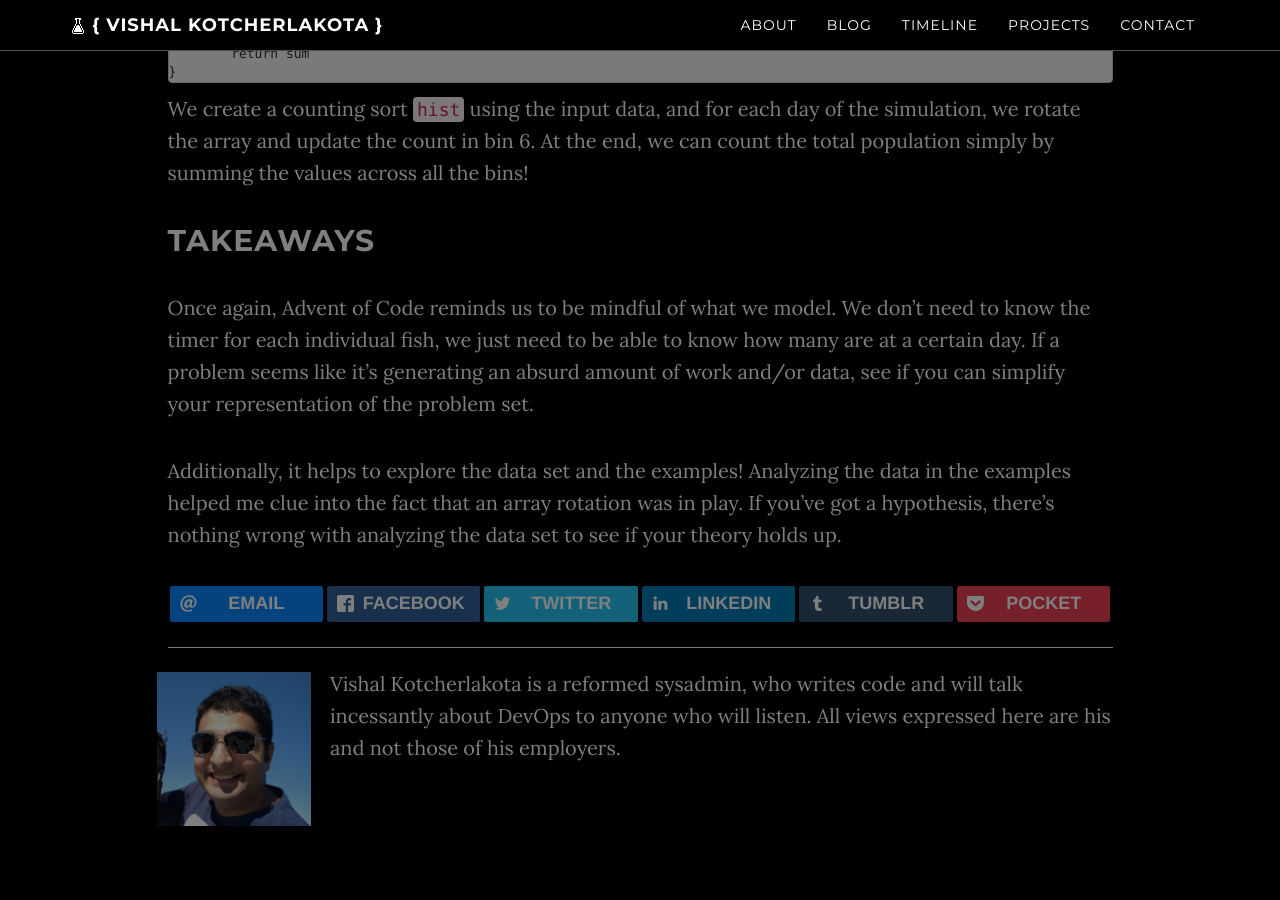
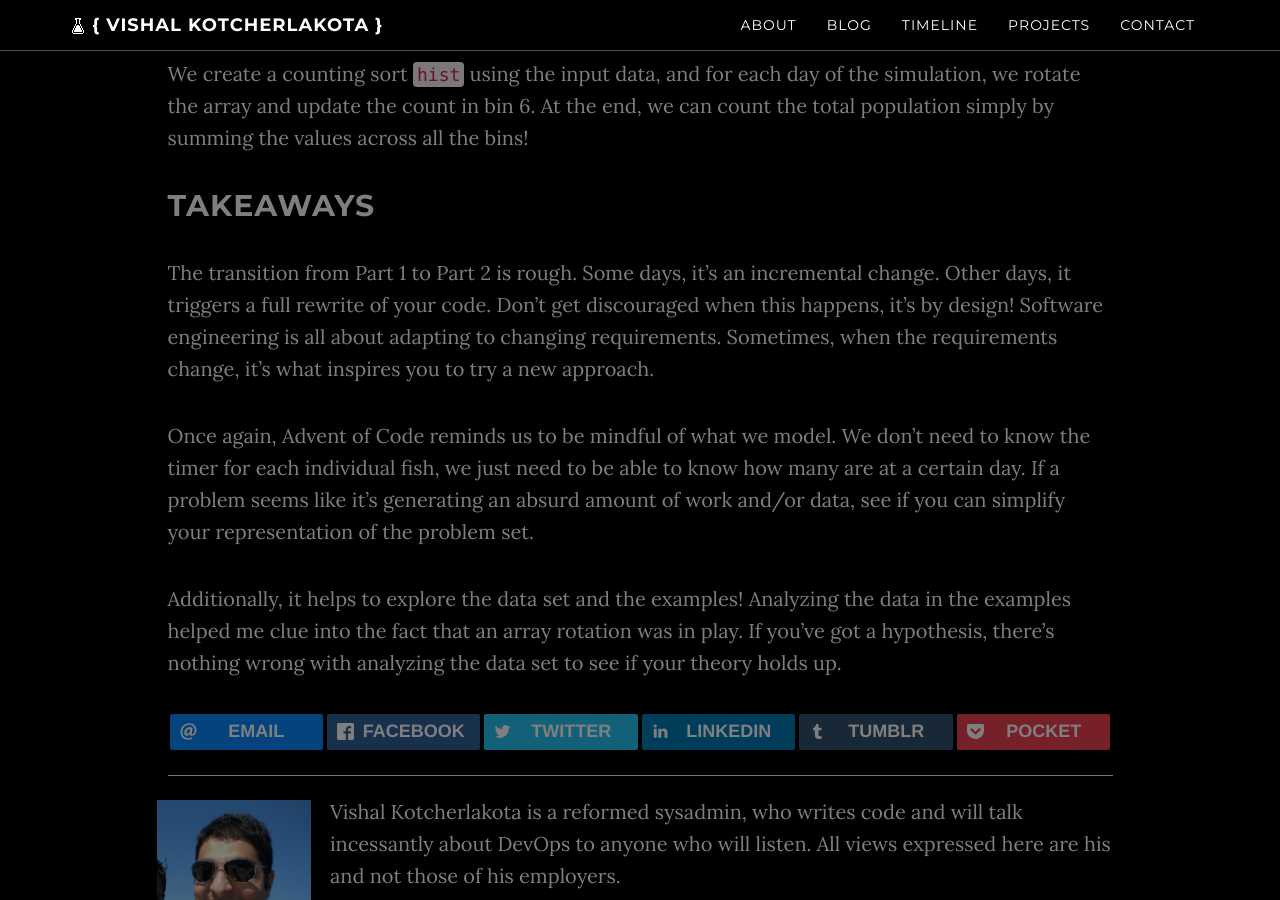
Before and after one commit to dishbreak/dishbreak.github.io, a Jekyll site: the page built from _posts/2021-12-06-aoc-day-6.md, in a window 1280 px wide and 900 px high, scrolled down 3991 px. Built offline with Jekyll 4.4.1, drawn with Linux system fonts in a browser that asks for light colours; nearby versions of some CDN libraries; comment, search, counter and statistics services are not loaded; a style sheet for code colours, icons or effects is not loaded; some of the changed text lies outside the part shown.

Commit message:
aoc day 6 edits

```diff
--- a/_posts/2021-12-06-aoc-day-6.md
+++ b/_posts/2021-12-06-aoc-day-6.md
@@ -43,7 +43,6 @@ It passes the example in the problem, it gives me the first gold star. Woo!
 Part 2 is a very simple question:
 
 > After 256 days in the example above, there would be a total of `26984457539` lanternfish!
->
 > How many lanternfish would there be after 256 days?
 
 Ohhh dear. Something tells me that a slice with 26 billion entries is going to be a problem. I try increasing the number of days to 256, and my test case times out after 30 seconds! As the [Advent of Code about page](https://adventofcode.com/2021/about) says, "every problem has a solution that completes in at most 15 seconds on ten-year-old hardware." Time for a rethink.
@@ -141,6 +140,8 @@ We create a counting sort `hist` using the input data, and for each day of the s
 
 ## Takeaways
 
+The transition from Part 1 to Part 2 is rough. Some days, it's an incremental change. Other days, it triggers a full rewrite of your code. Don't get discouraged when this happens, it's by design! Software engineering is all about adapting to changing requirements. Sometimes, when the requirements change, it's what inspires you to try a new approach.
+
 Once again, Advent of Code reminds us to be mindful of what we model. We don't need to know the timer for each individual fish, we just need to be able to know how many are at a certain day. If a problem seems like it's generating an absurd amount of work and/or data, see if you can simplify your representation of the problem set.
 
 Additionally, it helps to explore the data set and the examples! Analyzing the data in the examples helped me clue into the fact that an array rotation was in play. If you've got a hypothesis, there's nothing wrong with analyzing the data set to see if your theory holds up.
```
